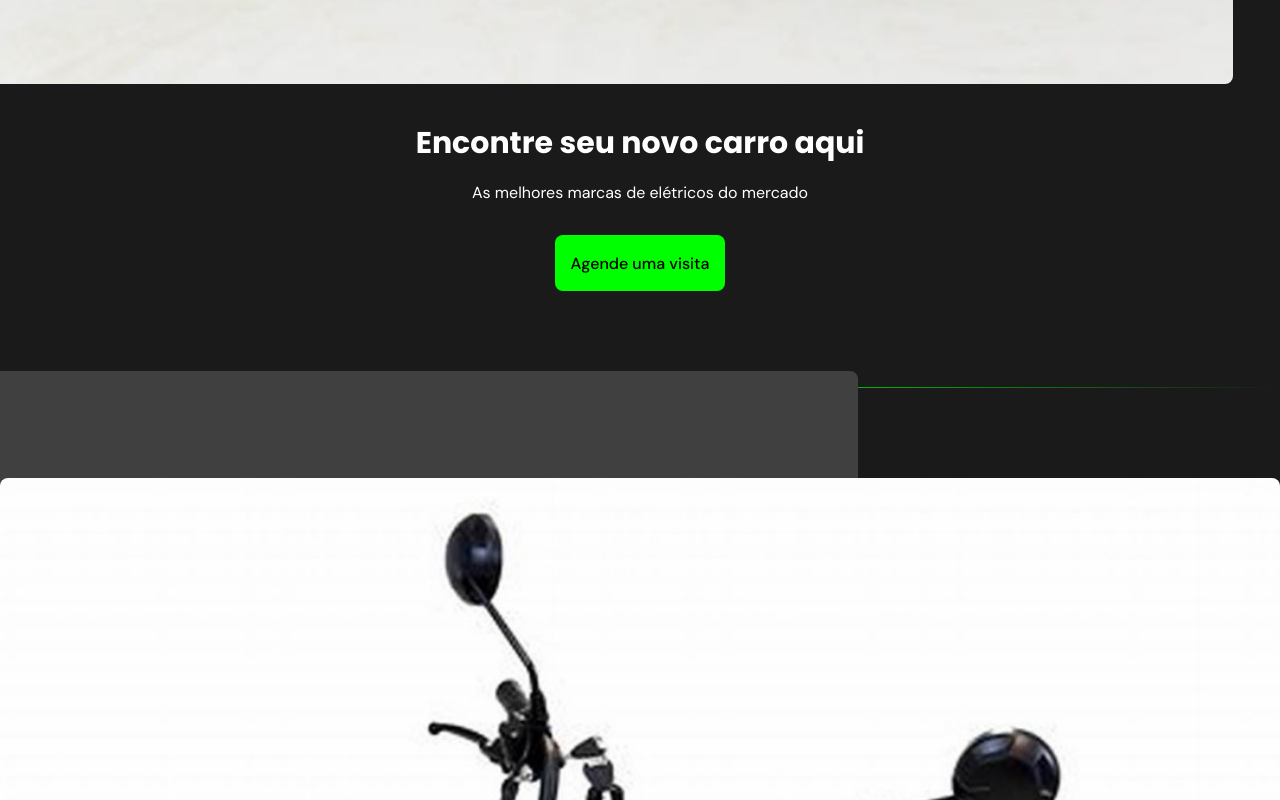
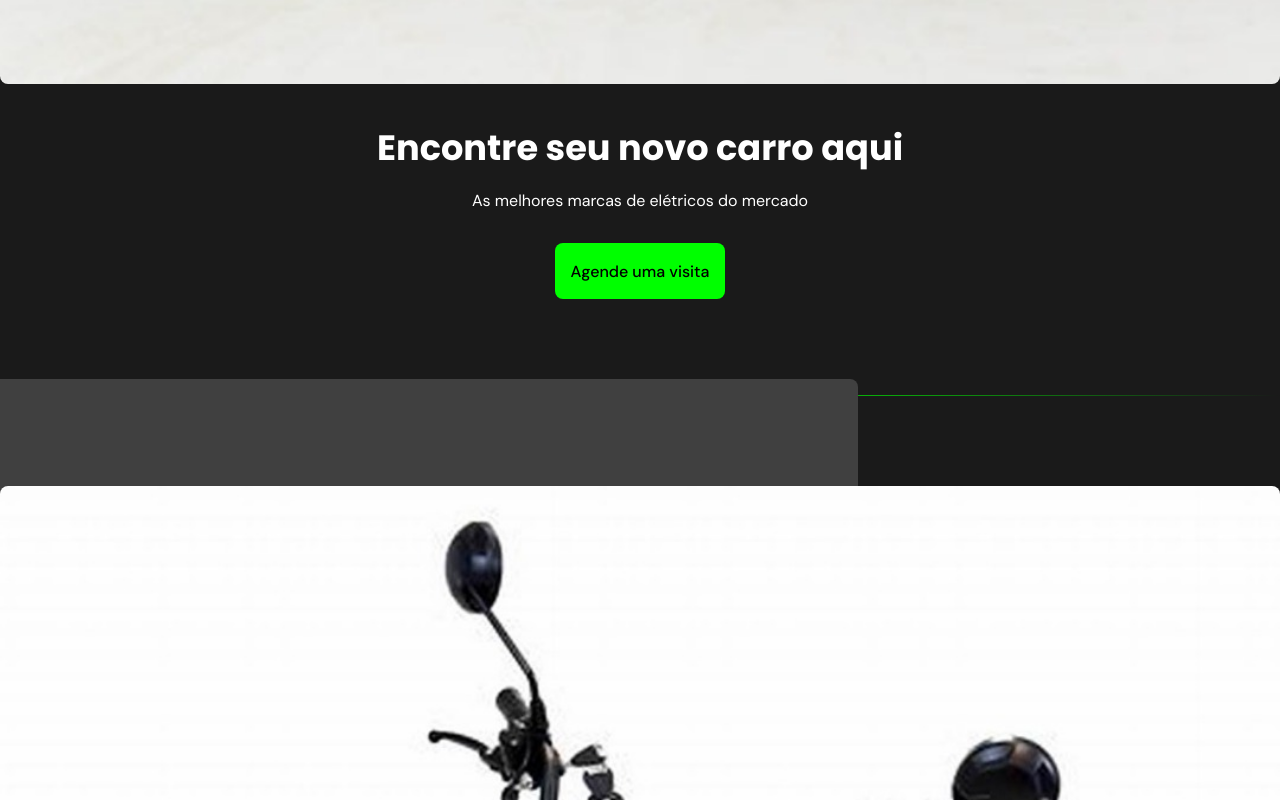
Before and after one commit to arthurperboni/nlw-origin, a plain HTML site: page index.html in a window 1280 px wide. Shown: the part 1380-2180 px from the top of the page. Drawn offline with nearby package versions, Linux system fonts and the light colour scheme; files whose address does not match are found by name.

Commit message:
bug fixes

```diff
--- a/style.css
+++ b/style.css
@@ -33,6 +33,10 @@ img{
   --text-color-heavy: hsl(0, 0%, 0%);
   --body-color: hsl(0, 0%, 10%);
   --scroll-color: hsl(0, 0%, 5%);
+
+  /* Fonts */
+--title-font-size: 1.85rem;
+
 }
 
 /* BASE */
@@ -51,7 +55,7 @@ body {
 }
 
 .title{
-  font: 700 1.875rem "Poppins", sans-serif;
+  font: 700 var(--title-font-size) "Poppins", sans-serif;
   color:var(--text-color);
   -webkit-font-smoothing: auto;
 
@@ -318,6 +322,7 @@ nav.show div.icon-close{
 
 #home .image img{
   position:relative;
+  left: 0;
   right: 2.93rem;
 }
 
@@ -570,3 +575,17 @@ footer .social a:hover{
   opacity: 1;
   transform: translateY(0);
 }
+
+
+
+/* #########RESPONSIVO########### */
+/* Pontos de quebra */
+/* XL devices: 1200 > */
+/* L devices: 1023 > */
+/* L2 devices: 992> */
+@media (min-width: 992px) {
+  :root{
+    --title-font-size: 2.2rem;
+  }
+}
+/* M devices (Tablets): 767> */
```
